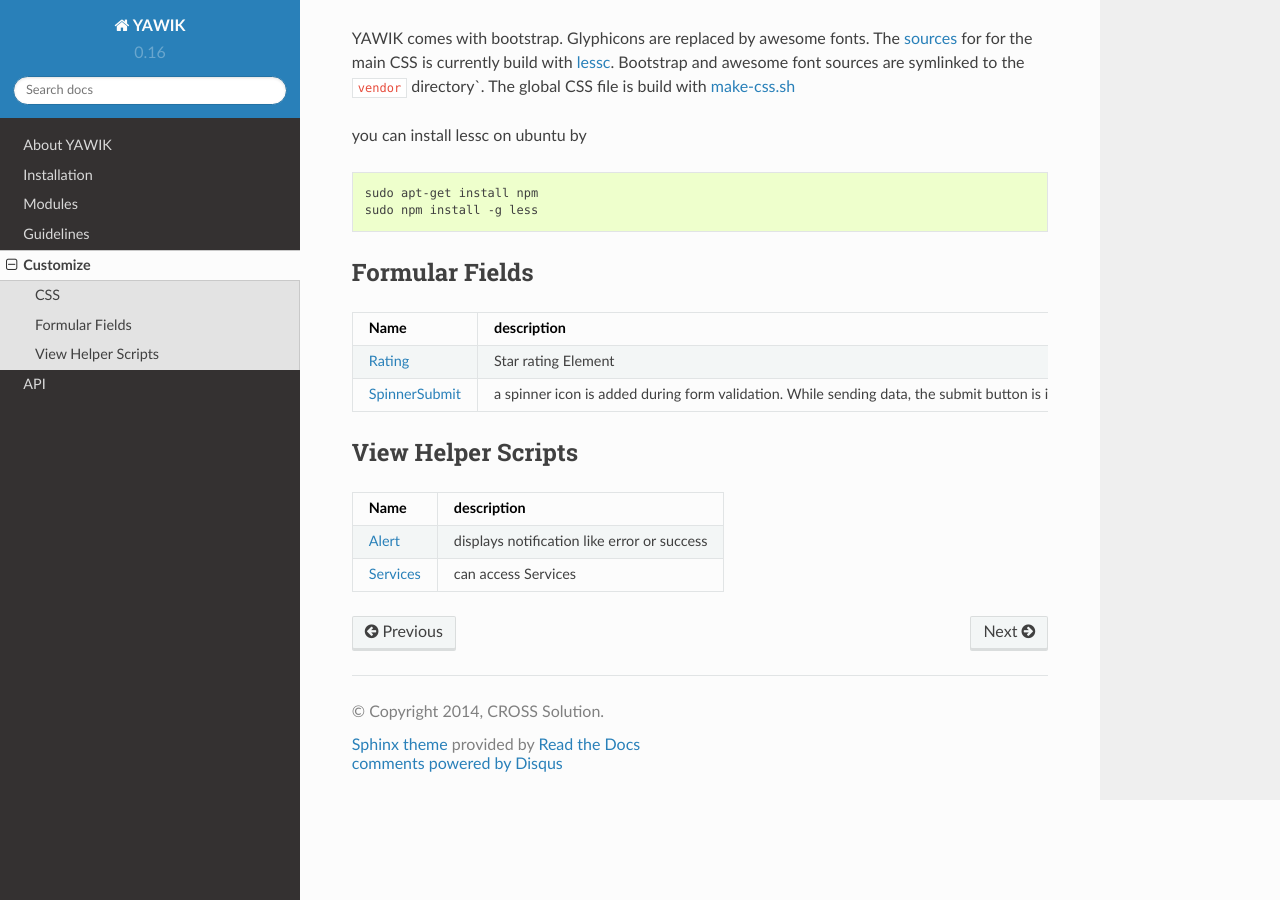
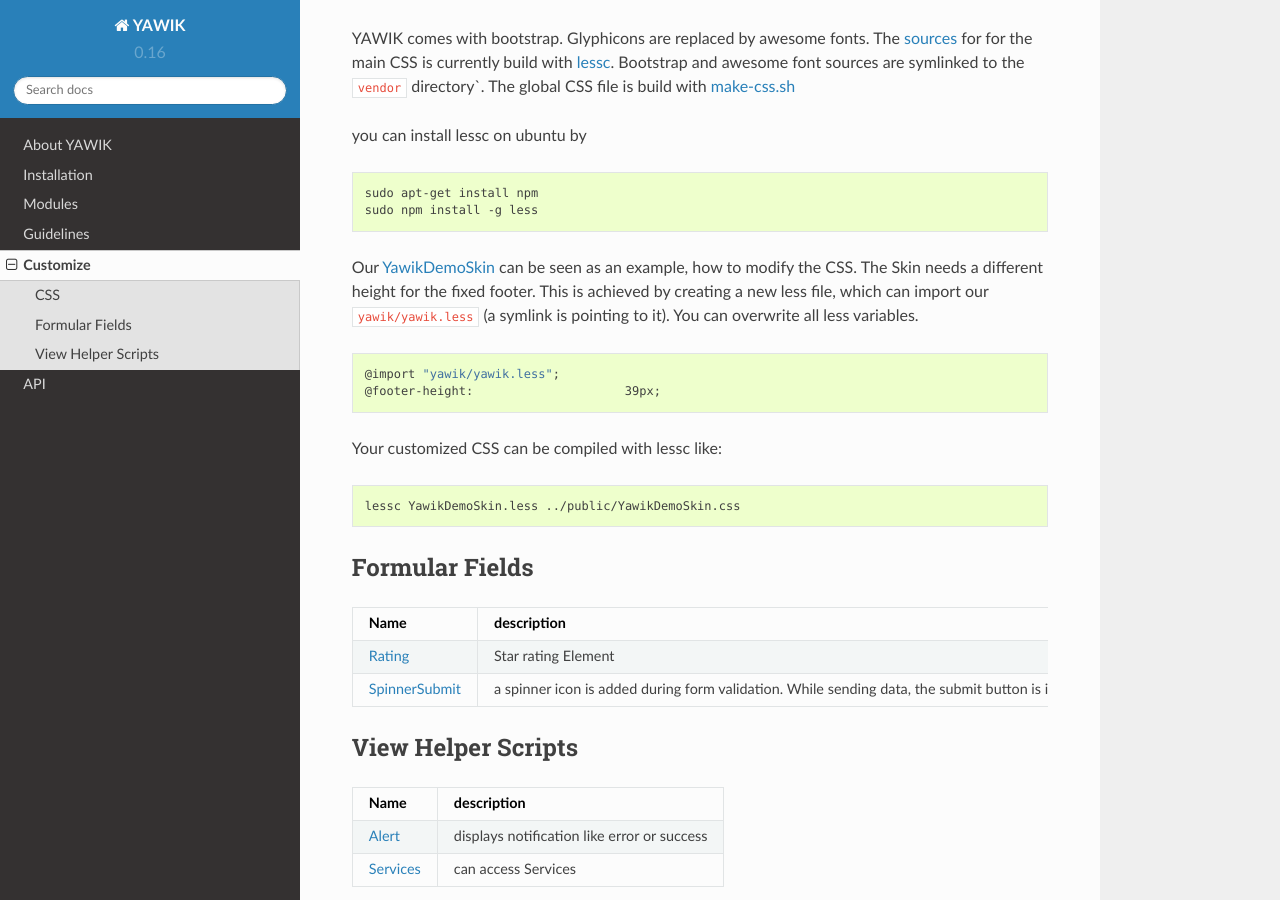
Before and after one commit to cross-solution/YawikDocs, a Sphinx documentation site: the page built from source/customize.rst, in a window 1280 px wide and 900 px high, scrolled down 965 px. Built offline with Sphinx 7.4.7 and the Read the Docs theme 2.0.0, drawn with Linux system fonts in a browser that asks for light colours; comment, search, counter and statistics services are not loaded.

Commit message:
how to customize YAWIK css using less

```diff
--- a/source/customize.rst
+++ b/source/customize.rst
@@ -61,6 +61,22 @@
   sudo apt-get install npm
   sudo npm install -g less
 
+Our YawikDemoSkin_ can be seen as an example, how to modify the CSS. The Skin needs a different height
+for the fixed footer. This is achieved by creating a new less file, which can import our
+``yawik/yawik.less`` (a symlink is pointing to it). You can overwrite all less variables.
+
+.. code-block:: sh
+
+  @import "yawik/yawik.less";
+  @footer-height:                     39px;
+
+Your customized CSS can be compiled with lessc like:
+
+.. code-block:: sh
+
+ lessc YawikDemoSkin.less ../public/YawikDemoSkin.css
+
+
 .. _lessc: http://lesscss.org/#using-less
 .. _sources: https://github.com/cross-solution/YAWIK/tree/master/less
 .. _make-css.sh: https://github.com/cross-solution/YAWIK/blob/master/less/make-css.sh
```
